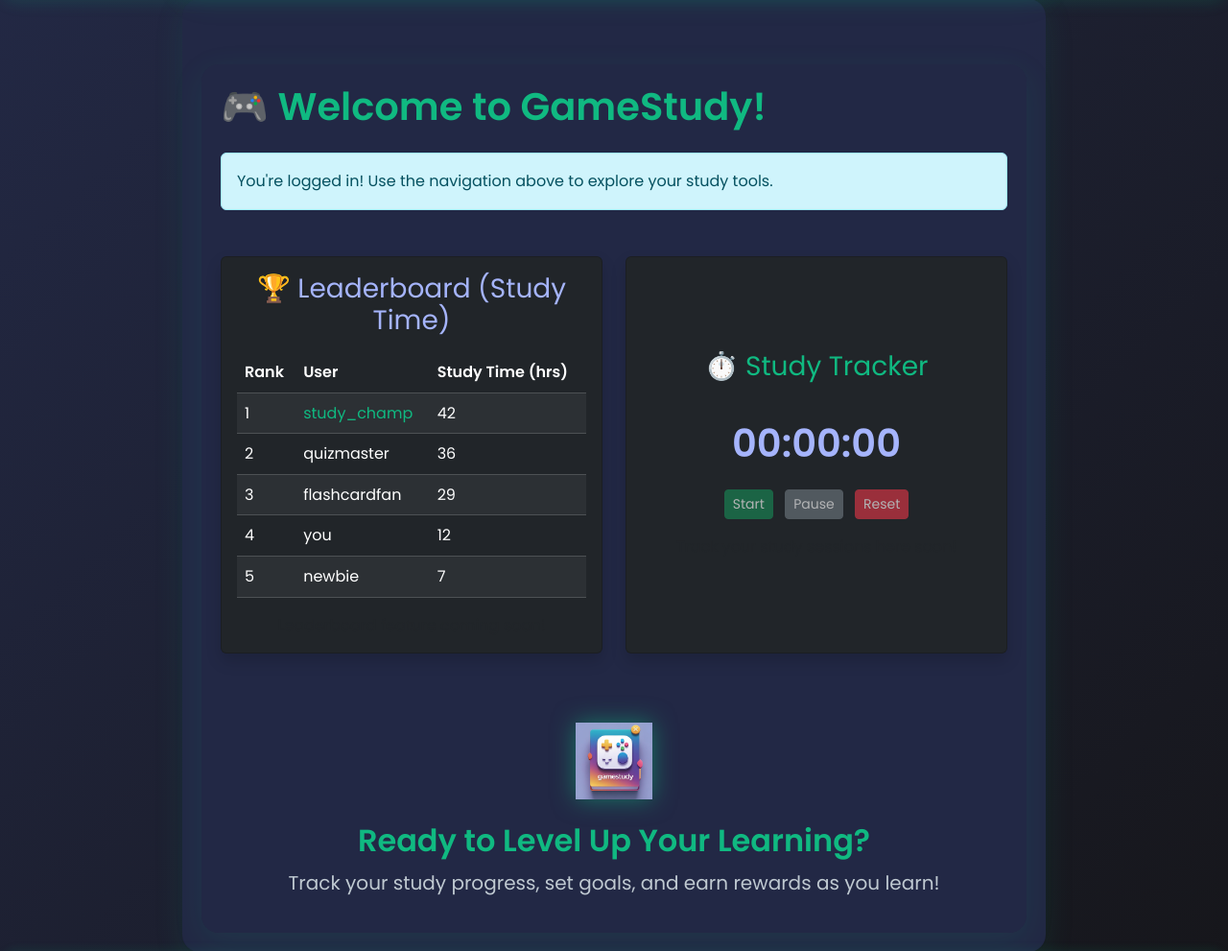
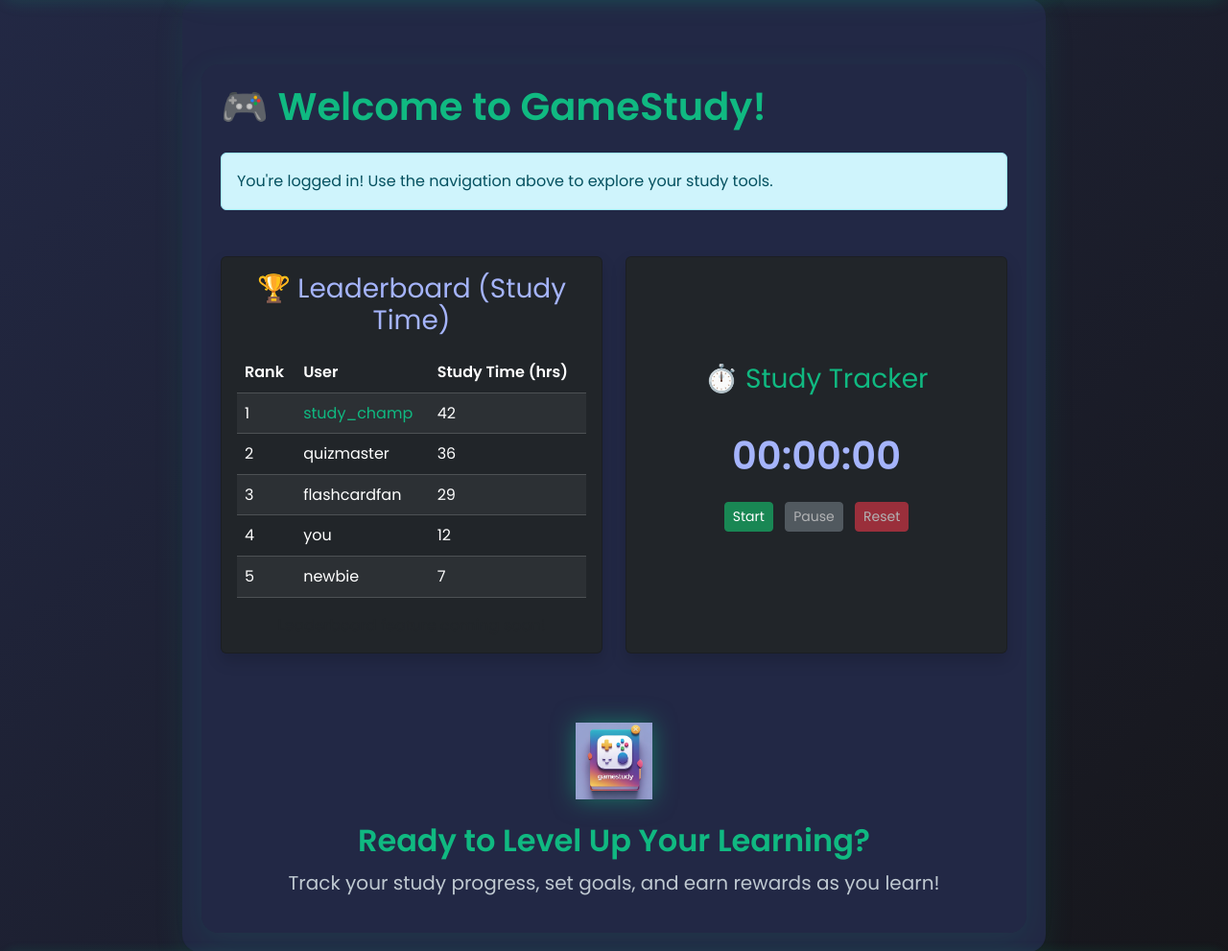
Before and after one commit to TempeHS/2025SE-Cameron.L-Major, a Flask app: page /home_logged_in in a window 1280 px wide. Shown: the part 118-1109 px from the top of the page at 96% size. Run offline with Flask 3, Linux system fonts and the light colour scheme; a user stored in the database is signed in; some libraries are stand-ins or nearby versions.

Commit message:
Study timer in progress

```diff
--- a/templates/home_logged_in.html
+++ b/templates/home_logged_in.html
@@ -52,20 +52,19 @@
         </div>
       </div>
     </div>
-    <!-- Study Tracker Placeholder -->
+    <!-- Study Tracker with Live Timer -->
     <div class="col-md-6 mb-4">
       <div class="card bg-dark text-light shadow rounded h-100">
         <div class="card-body d-flex flex-column justify-content-center align-items-center">
           <h3 class="card-title" style="color:#10b981;">⏱️ Study Tracker</h3>
-          <div class="w-100 text-center mt-4 mb-3">
-            <span style="font-size:2.5rem; font-weight:700; color:#a5b4fc;">00:00:00</span>
+          <div id="study-timer" class="w-100 text-center mt-4 mb-3">
+            <span id="timer-display" style="font-size:2.5rem; font-weight:700; color:#a5b4fc;">00:00:00</span>
             <div class="mt-3">
-              <button class="btn btn-success btn-sm mx-1" disabled>Start</button>
-              <button class="btn btn-secondary btn-sm mx-1" disabled>Pause</button>
-              <button class="btn btn-danger btn-sm mx-1" disabled>Reset</button>
+              <button id="start-btn" class="btn btn-success btn-sm mx-1">Start</button>
+              <button id="pause-btn" class="btn btn-secondary btn-sm mx-1" disabled>Pause</button>
+              <button id="reset-btn" class="btn btn-danger btn-sm mx-1" disabled>Reset</button>
             </div>
           </div>
-          <p class="card-text text-muted text-center">Track your study sessions here soon!</p>
         </div>
       </div>
     </div>
@@ -79,3 +78,5 @@
   </div>
 </div>
 {% endblock %}
+
+<script src="{{ url_for('static', filename='js/study_timer.js') }}"></script>
```
Also changed, not shown: static/js/study_timer.js (added, +52 -0 lines).
